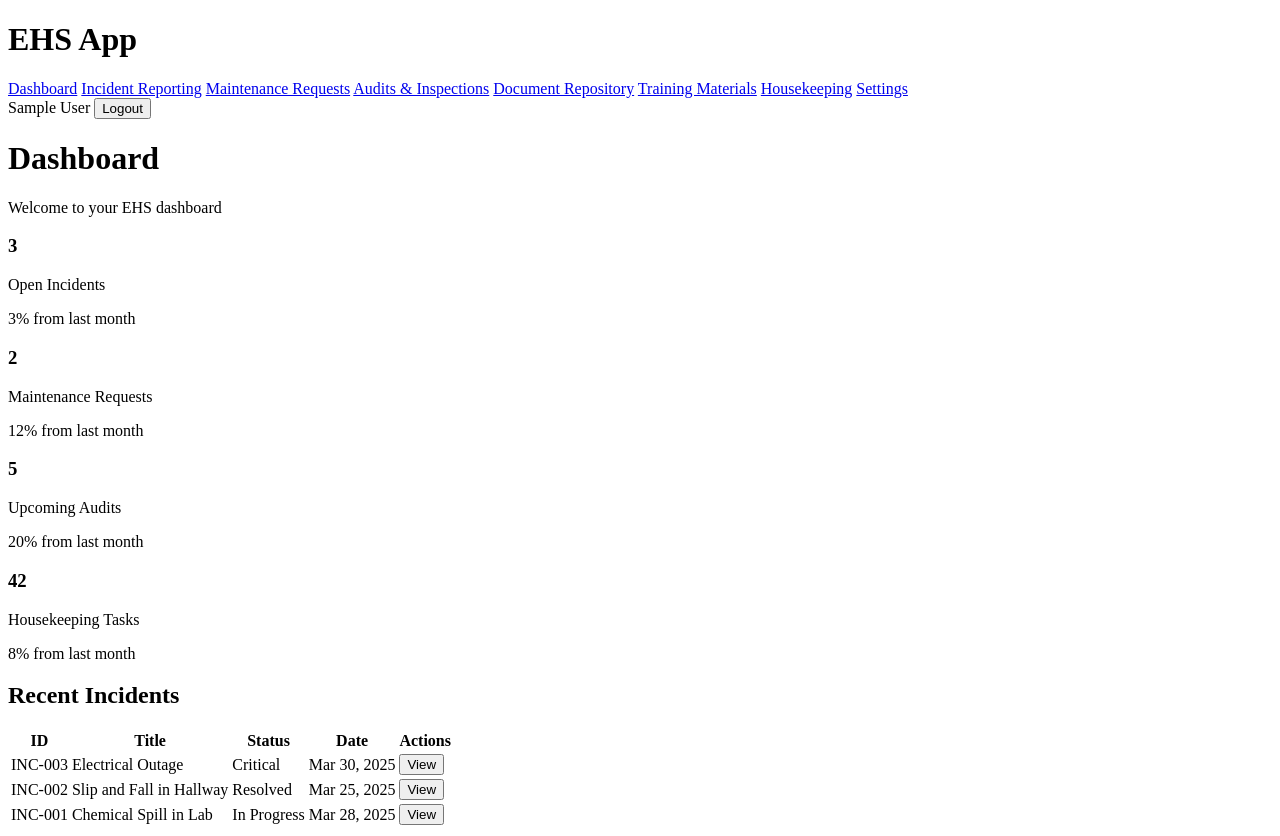
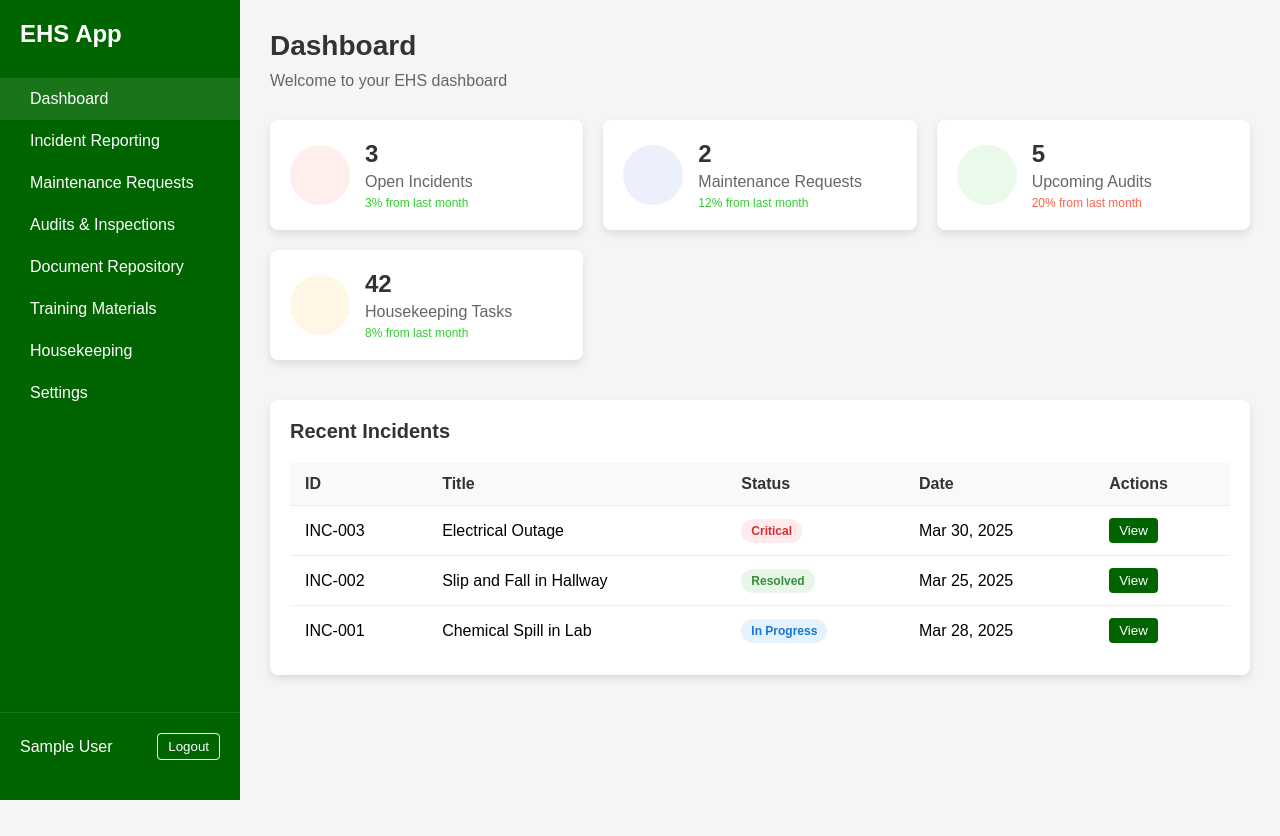
Before and after one commit to EhabAlqatami/safetysync, a website: page dashboard.html in a window 1280 px wide. After the commit the page ends 800 px from the top, so only its background shows below. Drawn offline with Linux system fonts and the light colour scheme; sample sign-in values are in the browser's storage.

Commit message:
Update dashboard.html

```diff
--- a/dashboard.html
+++ b/dashboard.html
@@ -4,7 +4,260 @@
     <meta charset="UTF-8">
     <meta name="viewport" content="width=device-width, initial-scale=1.0">
     <title>EHS App - Dashboard</title>
-    <link rel="stylesheet" href="styles.css">
+    <style>
+        /* Reset and base styles */
+        * {
+            margin: 0;
+            padding: 0;
+            box-sizing: border-box;
+            font-family: Arial, sans-serif;
+        }
+
+        body {
+            display: flex;
+            min-height: 100vh;
+            background-color: #f5f5f5;
+        }
+
+        /* Sidebar styles */
+        .sidebar {
+            width: 240px;
+            background-color: #006400; /* Dark green */
+            color: white;
+            padding: 20px 0;
+            display: flex;
+            flex-direction: column;
+            position: fixed;
+            height: 100%;
+        }
+
+        .sidebar h1 {
+            padding: 0 20px;
+            margin-bottom: 30px;
+            font-size: 24px;
+        }
+
+        .sidebar nav {
+            flex: 1;
+        }
+
+        .sidebar nav a {
+            display: flex;
+            align-items: center;
+            padding: 12px 20px;
+            color: white;
+            text-decoration: none;
+            transition: background-color 0.3s;
+        }
+
+        .sidebar nav a:hover, .sidebar nav a.active {
+            background-color: rgba(255, 255, 255, 0.1);
+        }
+
+        .sidebar nav a i {
+            margin-right: 10px;
+            font-size: 18px;
+        }
+
+        .user-info {
+            padding: 20px;
+            border-top: 1px solid rgba(255, 255, 255, 0.1);
+            display: flex;
+            justify-content: space-between;
+            align-items: center;
+        }
+
+        #logoutBtn {
+            background-color: transparent;
+            border: 1px solid white;
+            color: white;
+            padding: 5px 10px;
+            cursor: pointer;
+            border-radius: 4px;
+        }
+
+        #logoutBtn:hover {
+            background-color: rgba(255, 255, 255, 0.1);
+        }
+
+        /* Main content styles */
+        .main-content {
+            flex: 1;
+            margin-left: 240px;
+            padding: 30px;
+        }
+
+        header {
+            margin-bottom: 30px;
+        }
+
+        header h1 {
+            font-size: 28px;
+            margin-bottom: 10px;
+            color: #333;
+        }
+
+        header p {
+            color: #666;
+        }
+
+        /* Statistics cards styles */
+        .statistics-container {
+            display: grid;
+            grid-template-columns: repeat(auto-fit, minmax(240px, 1fr));
+            gap: 20px;
+            margin-bottom: 40px;
+        }
+
+        .stat-card {
+            background-color: white;
+            border-radius: 8px;
+            padding: 20px;
+            display: flex;
+            align-items: center;
+            box-shadow: 0 4px 8px rgba(0, 0, 0, 0.1);
+            cursor: pointer;
+            transition: transform 0.2s, box-shadow 0.2s;
+        }
+
+        .stat-card:hover {
+            transform: translateY(-5px);
+            box-shadow: 0 10px 20px rgba(0, 0, 0, 0.1);
+        }
+
+        .icon-container {
+            width: 60px;
+            height: 60px;
+            border-radius: 50%;
+            display: flex;
+            align-items: center;
+            justify-content: center;
+            margin-right: 15px;
+        }
+
+        .incident-icon {
+            background-color: rgba(255, 99, 71, 0.1);
+            color: #ff6347;
+        }
+
+        .maintenance-icon {
+            background-color: rgba(65, 105, 225, 0.1);
+            color: #4169e1;
+        }
+
+        .audit-icon {
+            background-color: rgba(50, 205, 50, 0.1);
+            color: #32cd32;
+        }
+
+        .housekeeping-icon {
+            background-color: rgba(255, 165, 0, 0.1);
+            color: #ffa500;
+        }
+
+        .stat-content h3 {
+            font-size: 24px;
+            margin-bottom: 5px;
+            color: #333;
+        }
+
+        .stat-content p {
+            color: #666;
+            margin-bottom: 5px;
+        }
+
+        .trend {
+            font-size: 12px;
+            display: block;
+        }
+
+        .trend.positive {
+            color: #32cd32;
+        }
+
+        .trend.negative {
+            color: #ff6347;
+        }
+
+        /* Recent sections styles */
+        .recent-section {
+            background-color: white;
+            border-radius: 8px;
+            padding: 20px;
+            box-shadow: 0 4px 8px rgba(0, 0, 0, 0.1);
+            margin-bottom: 30px;
+        }
+
+        .recent-section h2 {
+            margin-bottom: 20px;
+            color: #333;
+            font-size: 20px;
+        }
+
+        /* Table styles */
+        .data-table {
+            width: 100%;
+            border-collapse: collapse;
+        }
+
+        .data-table th, .data-table td {
+            padding: 12px 15px;
+            text-align: left;
+            border-bottom: 1px solid #eee;
+        }
+
+        .data-table th {
+            font-weight: bold;
+            color: #333;
+            background-color: #f9f9f9;
+        }
+
+        .data-table tr:last-child td {
+            border-bottom: none;
+        }
+
+        .status {
+            display: inline-block;
+            padding: 5px 10px;
+            border-radius: 20px;
+            font-size: 12px;
+            font-weight: bold;
+        }
+
+        .status.critical {
+            background-color: #ffebee;
+            color: #d32f2f;
+        }
+
+        .status.in-progress {
+            background-color: #e3f2fd;
+            color: #1976d2;
+        }
+
+        .status.resolved, .status.completed {
+            background-color: #e8f5e9;
+            color: #388e3c;
+        }
+
+        .status.pending {
+            background-color: #fff8e1;
+            color: #ffa000;
+        }
+
+        .action-btn {
+            background-color: #006400;
+            color: white;
+            border: none;
+            padding: 5px 10px;
+            border-radius: 4px;
+            cursor: pointer;
+            transition: background-color 0.3s;
+        }
+
+        .action-btn:hover {
+            background-color: #004d00;
+        }
+    </style>
 </head>
 <body>
     <!-- Sidebar Navigation -->
@@ -175,23 +428,6 @@
                     alert('This feature is coming soon!');
                 }
             });
-
-            // Add cursor pointer style to indicate clickability
-            card.style.cursor = 'pointer';
-
-            // Add hover effect styles
-            card.style.transition = 'transform 0.2s, box-shadow 0.2s';
-
-            // Add event listeners for hover effects
-            card.addEventListener('mouseenter', function() {
-                this.style.transform = 'translateY(-5px)';
-                this.style.boxShadow = '0 10px 20px rgba(0,0,0,0.1)';
-            });
-
-            card.addEventListener('mouseleave', function() {
-                this.style.transform = 'translateY(0)';
-                this.style.boxShadow = '0 4px 8px rgba(0,0,0,0.1)';
-            });
         });
 
         console.log('Dashboard statistics cards are now clickable with visual feedback');
```
